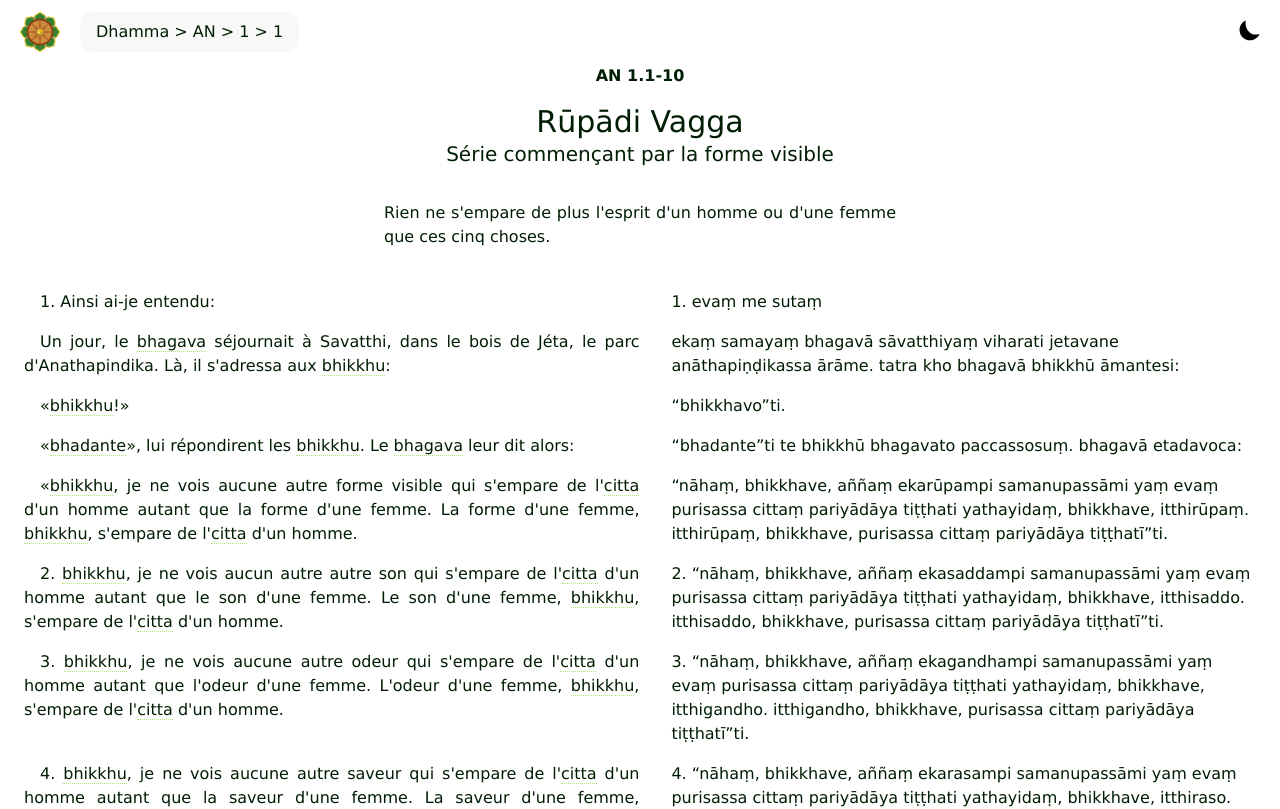
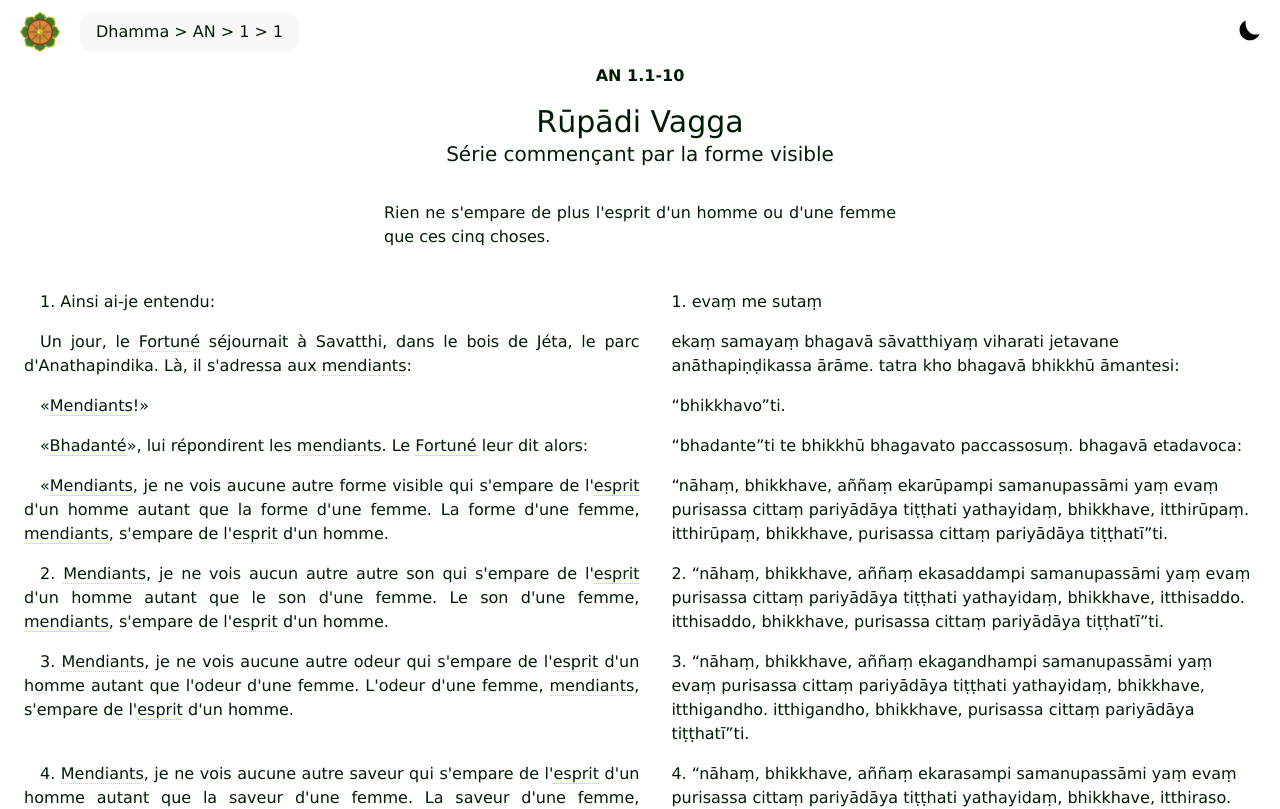
Before and after one commit to LaniakeanDev/buddha-vacana, a Next.js app: page /dhamma/an/1/1 in a window 1280 px wide. Shown: the top 809 px of the page. Built offline with nearby package versions, Linux system fonts and the light colour scheme.

Commit message:
support for keywords

```diff
--- a/app/components/SuttaTranslatedBlock.tsx
+++ b/app/components/SuttaTranslatedBlock.tsx
@@ -16,11 +16,11 @@ export default function SuttaTranslatedBlock({ text, openModal, modalState, clas
     const segments = text.split(/(\[[^\|]+\|[^\]]+\]|\s+)/).filter(Boolean);
 
     return segments.map((segment, index) => {
-      // Check if segment matches format [word|keyword]
+      // Check if segment matches format [keyword|word]
       const match = segment.match(/^\[([^\|]+)\|([^\]]+)\]$/);
       if (match) {
-        const word = match[1];
-        const glossId = match[2];
+        const glossId = match[1];
+        const word = match[2];
         const nextModalState = () => {
           let nextState = true;
           if (modalState.word === word) {
--- a/public/_data/sutta/an/1/1.json
+++ b/public/_data/sutta/an/1/1.json
@@ -3,7 +3,8 @@
   "plTitle": "Rūpādi Vagga",
   "frTitle": "Série commençant par la forme visible",
   "description": "Rien ne s'empare de plus l'esprit d'un homme ou d'une femme que ces cinq choses.",
-  "translator": "Remy",
+  "translator": "Bhikkhu Sekha",
+  "keywords": [],
   "body": [
     {
       "pl": "1. evaṃ me sutaṃ",
```
